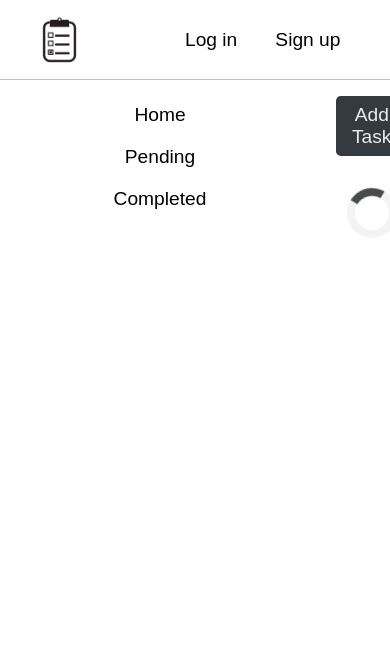
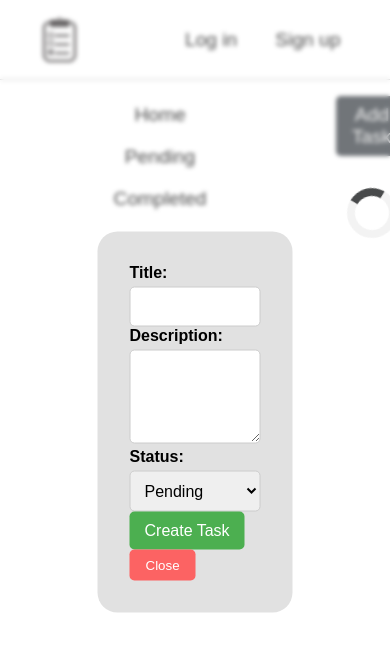
Before and after one commit to gustavommcv/Tasks.WebClient, a website with bundled scripts: page index.html in a window 390 px wide. Both pictures are taken after a click on the button "Add Task". Shown: the top 652 px of the page. Built offline with nearby package versions, Linux system fonts and the light colour scheme; files whose address does not match are found by name.

Commit message:
Rendering form

```diff
--- a/index.html
+++ b/index.html
@@ -32,6 +32,7 @@
 
             <button type="submit" class="button submit-button">Create Task</button>
         </form>
+        <button class="button close-button">Close</button>
     </div>
 
     <header class="header">
--- a/source/scripts/controllers/tasksController.ts
+++ b/source/scripts/controllers/tasksController.ts
@@ -1,4 +1,6 @@
 import taskView from '../views/taskView';
+import addTaskView from '../views/addTaskView';
+
 import { state } from '../data/state';
 import * as task from '../models/task';
 
@@ -17,10 +19,27 @@ const controlTasks = async function(status = '') {
     }
 }
 
+const controlAddTask = async function() {
+    try {
+        // 1) Rendering form
+        addTaskView.renderForm();
+
+        // 2) Get form params
+
+        // 3) Send post request to the api
+
+    } catch (error) {
+        console.error("Error loading tasks: ", error);
+    }
+}
+
 export const init = async function() {
     // Rendering tasks on page load
     controlTasks();
 
     // Rendering quests from button events
     taskView.addHandlerRender(controlTasks);
+
+    // Rendering form from button event
+    addTaskView.addEventHandlers(controlAddTask);
 }
--- a/source/scripts/helpers/getJSON.ts
+++ b/source/scripts/helpers/getJSON.ts
@@ -11,7 +11,6 @@ export const getJSON = async function(url) {
 
         const response: Response = result;
 
-
         // JSON parse
         const data = await response.json();
 
--- /dev/null
+++ b/source/scripts/views/addTaskView.ts
@@ -0,0 +1,50 @@
+import View from "./View";
+
+class AddTaskView extends View {
+    private form = document.querySelector('.form');
+    private blurContainer = document.querySelector('.blur');
+    private closeFormBtn = document.querySelector('.close-button');
+
+    protected generateMarkup(element: any): string {
+        throw new Error("Method not implemented.");
+    }
+
+    public renderForm() {
+        this.form?.classList.toggle('hidden');
+        this.blurContainer?.classList.toggle('hidden');
+    }
+
+    public addEventHandlers(handler) {
+        // Add task button
+        const button = document.querySelector('.data-container__button');
+        button?.addEventListener('click', handler);
+
+        // Loading close form events
+        this.closeFormEvents();
+    }
+
+    private closeFormEvents() {
+        this.blurContainer?.addEventListener('click', () => {
+            this.toggleForm();
+        });
+
+        document.addEventListener('keydown', (event) => {
+            if (event.key === 'Escape' && !this.form?.classList.contains('hidden')) {
+                this.toggleForm();
+            }
+        });
+
+        this.closeFormBtn?.addEventListener('click', (e) => {
+            e.preventDefault();
+
+            this.toggleForm();
+        });
+    }
+
+    private toggleForm() {
+        this.form?.classList.toggle('hidden');
+        this.blurContainer?.classList.toggle('hidden');
+    }
+}
+
+export default new AddTaskView();
--- a/source/stylesheets/components/_buttons.scss
+++ b/source/stylesheets/components/_buttons.scss
@@ -57,3 +57,19 @@
         color: rgb(237, 237, 237);
     }
 }
+
+.close-button {
+    padding: .5rem 1rem;
+    border-radius: .3rem;
+    display: inline;
+    background-color: rgb(252, 99, 99);
+    color: white;
+
+    @media (max-width: 550px) {
+        margin-right: .1rem;
+    }
+
+    &:hover {
+        background-color: #ff2a2a;
+    }
+}
--- a/source/stylesheets/components/_form.scss
+++ b/source/stylesheets/components/_form.scss
@@ -52,7 +52,10 @@ textarea {
 
 .blur {
     position: fixed;
+    top: 0;
+    left: 0;
     width: 100vw;
     height: 100vh;
-    background-color: rgba(255, 255, 255, 0.334);
+    background-color: rgba(255, 255, 255, 0.3);
+    backdrop-filter: blur(2px);
 }
```
Also changed, not shown: dist/scripts/index.js, dist/stylesheets/index.css, 2 other files.
